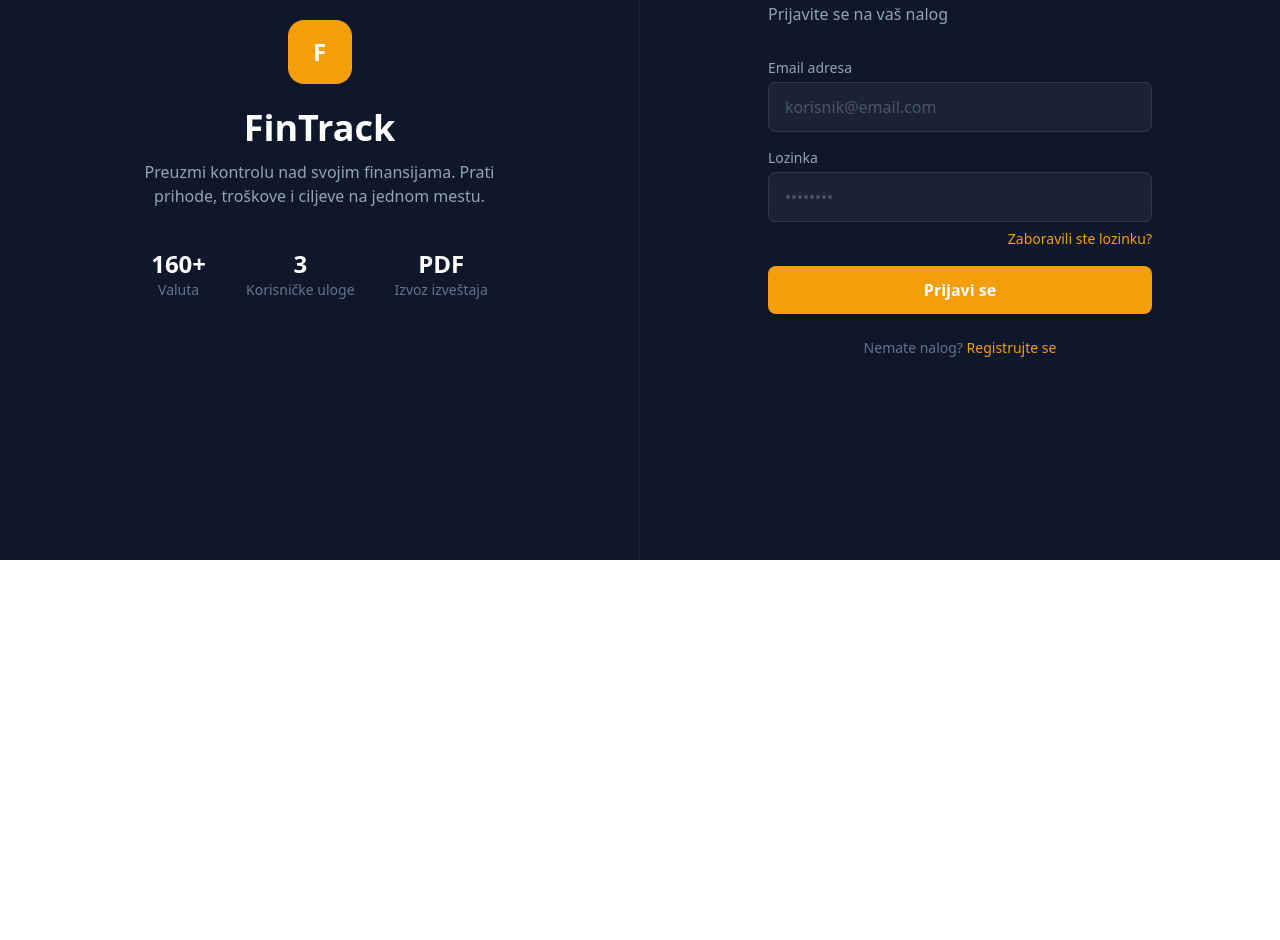
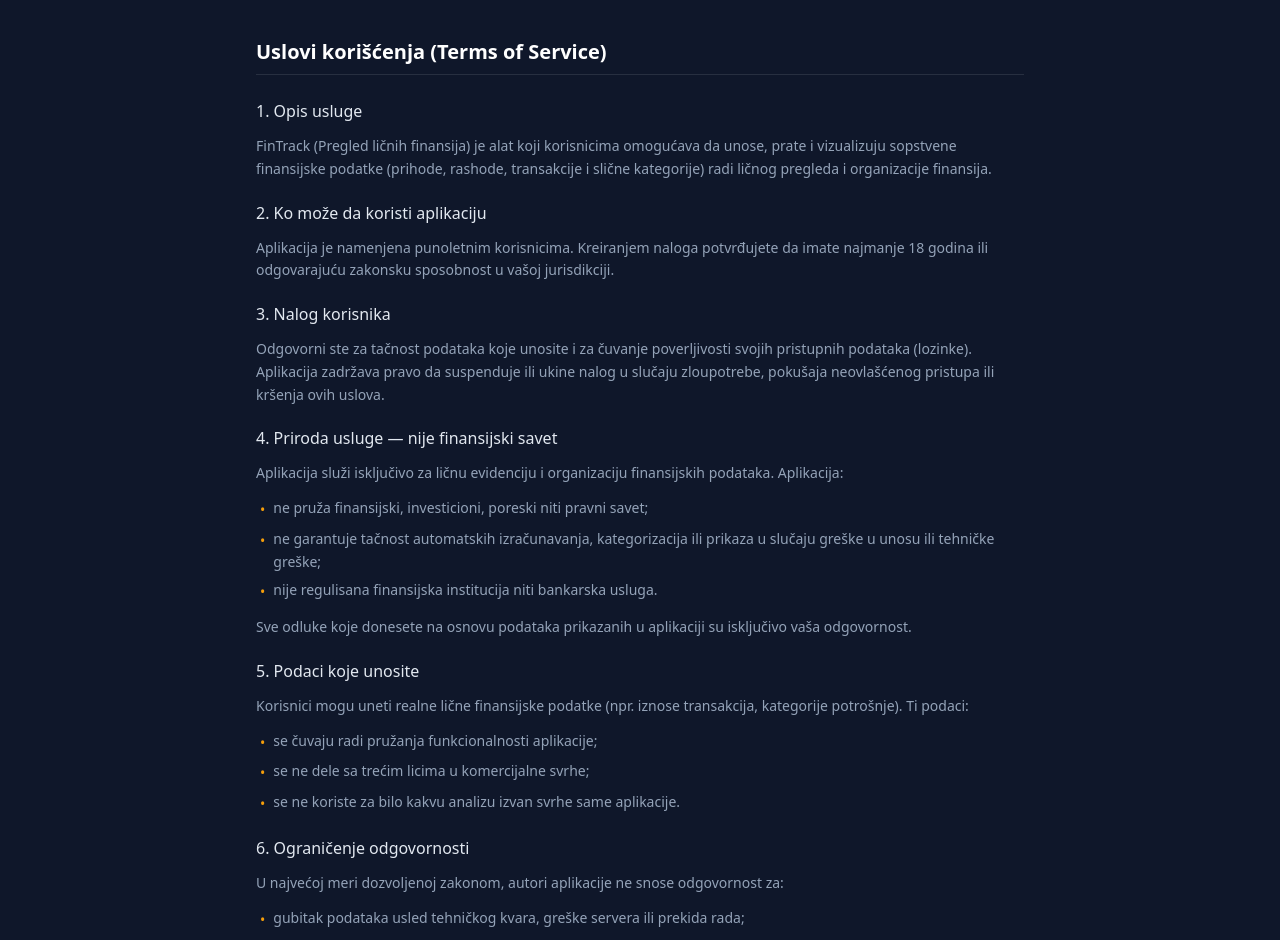
Before and after one commit to vmandic0/front-end-pregled-licnih-finansija, a React (Vite) app in the folder fintrack-frontend/: page /uslovi-koriscenja in a window 1280 px wide. Before the commit this address led to /login. Shown: the part 240-1180 px from the top of the page. Before the commit the page ends 800 px from the top, so only its background shows below. Built offline with nearby package versions, Linux system fonts and the light colour scheme.

Commit message:
Dodati TOS i Copyright

```diff
--- a/fintrack-frontend/src/App.jsx
+++ b/fintrack-frontend/src/App.jsx
@@ -18,6 +18,7 @@
 import AdminDashboard from './pages/admin/AdminDashboard'
 import AdminKorisnici from './pages/admin/AdminKorisnici'
 import AdminAnalitika from './pages/admin/AdminAnalitika'
+import TermsOfService from './pages/TermsOfService'
 
 export default function App() {
   return (
@@ -27,6 +28,7 @@
           <Routes>
             <Route path="/login" element={<Login />} />
             <Route path="/register" element={<Register />} />
+            <Route path="/uslovi-koriscenja" element={<TermsOfService />} />
 
             <Route element={<ProtectedRoute />}>
               <Route path="/dashboard" element={<Dashboard />} />
--- a/fintrack-frontend/src/pages/Register.jsx
+++ b/fintrack-frontend/src/pages/Register.jsx
@@ -123,6 +123,13 @@
             Već imate nalog?{' '}
             <Link to="/login" className="text-amber-500 hover:underline">Prijavite se</Link>
           </p>
+
+          <p className="text-slate-600 text-xs text-center mt-4">
+            Registracijom prihvatate{' '}
+            <Link to="/uslovi-koriscenja" className="text-slate-400 hover:text-amber-500 hover:underline">
+              Uslove korišćenja i Politiku privatnosti
+            </Link>
+          </p>
         </div>
       </div>
     </div>
--- /dev/null
+++ b/fintrack-frontend/src/pages/TermsOfService.jsx
@@ -0,0 +1,126 @@
+import { Link } from 'react-router-dom'
+import { ArrowLeft } from 'lucide-react'
+
+export default function TermsOfService() {
+  return (
+    <div className="min-h-screen bg-[var(--bg-primary)] px-6 py-10">
+      <div className="max-w-3xl mx-auto">
+        <Link to="/login" className="inline-flex items-center gap-2 text-slate-400 hover:text-amber-500 text-sm mb-8 transition">
+          <ArrowLeft size={16} />
+          Nazad
+        </Link>
+
+        <h1 className="text-white text-3xl font-bold mb-1">Uslovi korišćenja i Autorska prava</h1>
+        <p className="text-slate-500 text-sm mb-10">Poslednje ažurirano: [popuni datum]</p>
+
+        <p className="text-slate-400 text-sm bg-white/5 border border-white/10 rounded-lg px-4 py-3 mb-10">
+          Ovo je opšti tekst pripremljen za studentski/portfolio projekat i ne predstavlja pravni savet advokata.
+        </p>
+
+        <Section title="Uslovi korišćenja (Terms of Service)">
+          <SubTitle>1. Opis usluge</SubTitle>
+          <P>
+            FinTrack (Pregled ličnih finansija) je alat koji korisnicima omogućava da unose, prate i vizualizuju
+            sopstvene finansijske podatke (prihode, rashode, transakcije i slične kategorije) radi ličnog pregleda
+            i organizacije finansija.
+          </P>
+
+          <SubTitle>2. Ko može da koristi aplikaciju</SubTitle>
+          <P>
+            Aplikacija je namenjena punoletnim korisnicima. Kreiranjem naloga potvrđujete da imate najmanje 18
+            godina ili odgovarajuću zakonsku sposobnost u vašoj jurisdikciji.
+          </P>
+
+          <SubTitle>3. Nalog korisnika</SubTitle>
+          <P>
+            Odgovorni ste za tačnost podataka koje unosite i za čuvanje poverljivosti svojih pristupnih podataka
+            (lozinke). Aplikacija zadržava pravo da suspenduje ili ukine nalog u slučaju zloupotrebe, pokušaja
+            neovlašćenog pristupa ili kršenja ovih uslova.
+          </P>
+
+          <SubTitle>4. Priroda usluge — nije finansijski savet</SubTitle>
+          <P>Aplikacija služi isključivo za ličnu evidenciju i organizaciju finansijskih podataka. Aplikacija:</P>
+          <Ul items={[
+            'ne pruža finansijski, investicioni, poreski niti pravni savet;',
+            'ne garantuje tačnost automatskih izračunavanja, kategorizacija ili prikaza u slučaju greške u unosu ili tehničke greške;',
+            'nije regulisana finansijska institucija niti bankarska usluga.',
+          ]} />
+          <P>Sve odluke koje donesete na osnovu podataka prikazanih u aplikaciji su isključivo vaša odgovornost.</P>
+
+          <SubTitle>5. Podaci koje unosite</SubTitle>
+          <P>Korisnici mogu uneti realne lične finansijske podatke (npr. iznose transakcija, kategorije potrošnje). Ti podaci:</P>
+          <Ul items={[
+            'se čuvaju radi pružanja funkcionalnosti aplikacije;',
+            'se ne dele sa trećim licima u komercijalne svrhe;',
+            'se ne koriste za bilo kakvu analizu izvan svrhe same aplikacije.',
+          ]} />
+
+          <SubTitle>6. Ograničenje odgovornosti</SubTitle>
+          <P>U najvećoj meri dozvoljenoj zakonom, autori aplikacije ne snose odgovornost za:</P>
+          <Ul items={[
+            'gubitak podataka usled tehničkog kvara, greške servera ili prekida rada;',
+            'odluke korisnika donete na osnovu podataka iz aplikacije;',
+            'neovlašćen pristup nalogu usled nepažnje korisnika (npr. deljenje lozinke).',
+          ]} />
+          <P>Aplikacija se pruža „takva kakva jeste" (as is), bez garancija bilo koje vrste.</P>
+
+          <SubTitle>7. Izmene uslova</SubTitle>
+          <P>Autori zadržavaju pravo izmene ovih uslova. O značajnim izmenama korisnici će biti obavešteni u okviru aplikacije.</P>
+
+          <SubTitle>8. Kontakt</SubTitle>
+          <P>Za pitanja u vezi sa ovim uslovima, kontaktirajte autore putem GitHub repozitorijuma aplikacije.</P>
+        </Section>
+
+        <Section title="Politika privatnosti (kratka verzija)">
+          <Ul items={[
+            'Podaci koje unesete (transakcije, kategorije, iznosi) čuvaju se u bazi podataka aplikacije radi prikazivanja i obrade unutar samog alata.',
+            'Lozinke se čuvaju u heš (hashed) obliku i nisu čitljive u izvornom tekstu.',
+            'Podaci se ne prodaju niti dele sa trećim stranama u marketinške svrhe.',
+            'Korisnik u svakom trenutku može zatražiti brisanje svog naloga i podataka.',
+            'Aplikacija koristi standardne mere zaštite (autentifikacija, enkriptovana komunikacija) u meri u kojoj to dozvoljava infrastruktura na kojoj je hostovana.',
+          ]} />
+        </Section>
+
+        <Section title="Autorska prava (Copyright)">
+          <P className="font-medium text-slate-300">© 2026 Vuk Mandić i Tamara Simić. Sva prava zadržana.</P>
+          <P>
+            Aplikacija FinTrack (Pregled ličnih finansija), uključujući njen izvorni kod, dizajn i sadržaj,
+            razvijena je od strane Vuka Mandića i Tamare Simić kao studentski/portfolio projekat. Neovlašćeno
+            kopiranje, distribucija ili komercijalna upotreba bez izričite dozvole autora nije dozvoljena, osim
+            u meri predviđenoj licencom repozitorijuma (ako postoji).
+          </P>
+        </Section>
+      </div>
+    </div>
+  )
+}
+
+function Section({ title, children }) {
+  return (
+    <div className="mb-10">
+      <h2 className="text-white text-xl font-semibold mb-4 pb-2 border-b border-white/10">{title}</h2>
+      <div className="flex flex-col gap-3">{children}</div>
+    </div>
+  )
+}
+
+function SubTitle({ children }) {
+  return <h3 className="text-slate-200 font-medium mt-2">{children}</h3>
+}
+
+function P({ children, className = '' }) {
+  return <p className={`text-slate-400 text-sm leading-relaxed ${className}`}>{children}</p>
+}
+
+function Ul({ items }) {
+  return (
+    <ul className="flex flex-col gap-1.5 pl-1">
+      {items.map((item, i) => (
+        <li key={i} className="text-slate-400 text-sm leading-relaxed flex gap-2">
+          <span className="text-amber-500 mt-0.5">•</span>
+          <span>{item}</span>
+        </li>
+      ))}
+    </ul>
+  )
+}
```
